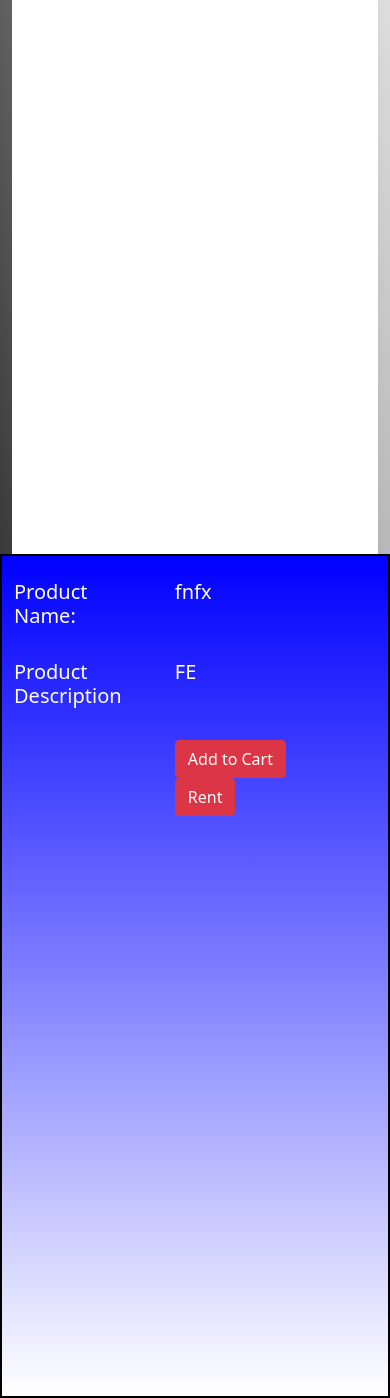
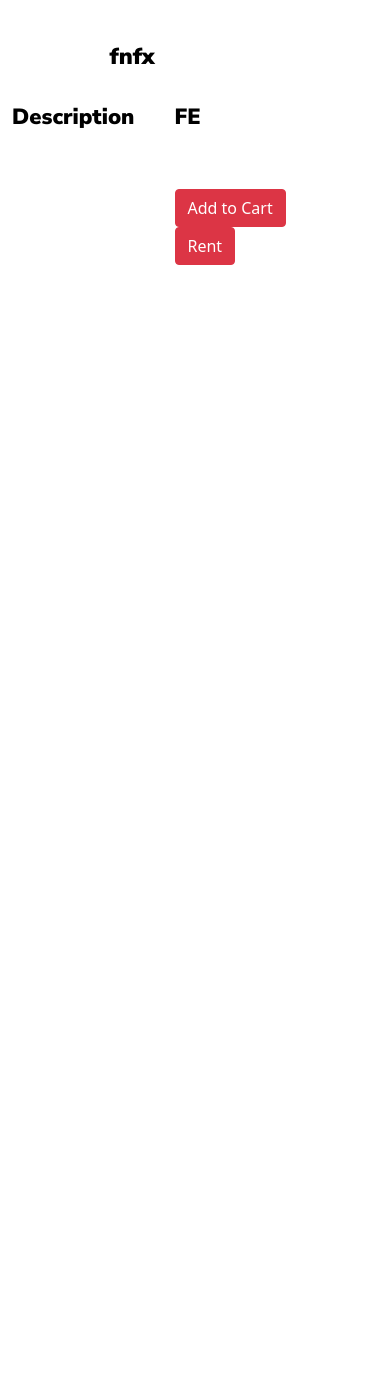
Before and after one commit to Rohit-Karalkar0612/Prabandh, a Django app: page /Image/9 in a window 390 px wide. Shown: the part 486-1884 px from the top of the page. After the commit the page ends 751 px from the top, so only its background shows below. Run offline with Django 3.2, Linux system fonts and the light colour scheme; data comes from the database, SQL or seed files in the repository; both versions use the stored data as it was after the commit; some libraries are stand-ins or nearby versions.

Commit message:
Changed design of Product page

```diff
--- a/Rent/static/Rent/css/ProdViewCust.css
+++ b/Rent/static/Rent/css/ProdViewCust.css
@@ -9,8 +9,9 @@
   height: inherit !important;
 }
 .left1 {
-  height: 100vh;
+  height: max-content;
   overflow: hidden;
+  transition: 0.5s ease-in;
 }
 .left {
   background-color: white;
@@ -19,9 +20,10 @@
   overflow: hidden;
   height: inherit;
   overflow-y: scroll;
+  transition: 0.5s ease-in;
 }
 .right {
-  background-image: linear-gradient(blue, white);
+  background-color: white;
   height: 100vh;
 }
 .info {
@@ -35,12 +37,11 @@
   bottom: 0;
   background: rgb(0, 0, 0);
   background: rgba(0, 0, 0, 0.5);
-  color: #f1f1f1;
   width: 100%;
   height: 100%;
   transition: 0.5s ease;
   opacity: 0;
-  color: white;
+  color: black;
   padding: 20px;
   text-align: center;
   margin: auto;
@@ -158,10 +159,21 @@
   background: #b30000;
 }
 
-h5,
-h2 {
-  color: white;
+h5 {
+  color: black;
+  font-family: "Nunito Sans", "Helvetica Neue", sans-serif;
+  font-weight: 900;
+  font-size: 22px;
+  margin-bottom: 10px;
+}
+
+h2,
+h3 {
+  color: black;
+  font-family: "Nunito Sans", "Helvetica Neue", sans-serif;
+  font-weight: 900;
+  margin-bottom: 10px;
 }
 body {
-  background-image: linear-gradient(to top right, black, white);
+  background-image: white;
 }
--- a/Rent/templates/Rent/ProdViewCust.html
+++ b/Rent/templates/Rent/ProdViewCust.html
@@ -3,14 +3,17 @@
 
 {% block css %}
 <link rel="stylesheet" href="{% static 'Rent/css/ProdViewCust.css' %}?{% now "U" %}">
+<link href="https://fonts.googleapis.com/css?family=Nunito+Sans:400,400i,700,900&display=swap" rel="stylesheet">
+
 {% endblock %}
 {% block title%}
     {{Product.product_name}}
 {%endblock%}
 {% block content %}
 <div class="container-fluid">
+    <br>
     <div class="row">
-        <h2>Product Details</h2>
+        <h2>{{ pro.title }}</h2>
         <br>
         <br>
         <br>
@@ -20,22 +23,19 @@
             </div>
         </div>
         <div class="col-sm-1"></div>
-        <div class="col-sm-5 right col-xs-12"  style="border: 2px solid black;">
+        <div class="col-sm-5 right col-xs-12">
             <div class="row">
                 <div class="col-12">
                     <br>
-                    <div class="row">
-                        <div class="col-5">
-                            <h5>Product Name: </h5>
-                        </div>
-                        <div class="col-7">
-                            <h5>{{ pro.title }}</h5>
+                    <div class="row justify-content-center">
+                        <div class="col-6">
+                            <h3>{{ pro.title }}</h3>
                         </div>
                     </div>
                     <br>
                     <div class="row">
                         <div class="col-5">
-                            <h5>Product Description</h5>
+                            <h5>Description</h5>
                         </div>
                         <div class="col-7">
                             <div class="aboutblock">
--- a/Rent/templates/Rent/loop.html
+++ b/Rent/templates/Rent/loop.html
@@ -6,20 +6,36 @@
 <!-- <div class="col-5 left"> -->
     <div class="col-12 k">
         <!-- <h1>{{ pro.image_of_product.url }}</h1> -->
-        <div class="imgb">
-            <img src="{{ pro.image_of_product.url }}">
-        </div>
-        {% for p in Product %}
+        <div id="carouselExampleControls" class="carousel slide" data-bs-ride="carousel">
+            <div class="carousel-inner">
+                    <div class="carousel-item active">
+                        <img src="{{ pro.image_of_product.url }}" class="d-block w-100" alt="...">
+                    </div>
+                    {% for p in Product %}
+                        <div class="carousel-item">
+                            <img src="{{ p.photo.url }}" class="d-block w-100" alt="...">
+                        </div>
+
+                    {% endfor %}
+            </div>
+            <button class="carousel-control-prev" type="button" data-bs-target="#carouselExampleControls" data-bs-slide="prev">
+              <span class="carousel-control-prev-icon" aria-hidden="true"></span>
+              <span class="visually-hidden">Previous</span>
+            </button>
+            <button class="carousel-control-next" type="button" data-bs-target="#carouselExampleControls" data-bs-slide="next">
+              <span class="carousel-control-next-icon" aria-hidden="true"></span>
+              <span class="visually-hidden">Next</span>
+            </button>
+          </div>
         <!-- <div class="outerimg"> -->
-            <div class="imgb">
+            <!-- <div class="imgb">
                 <img src="{{ p.photo.url }}">
                 <div class="over">
                     <div class="vertical-center">
                         <button class="btn btn-danger delete" data-val="{{ p.id }}">Delete</button>
                     </div>
                 </div>
-            </div>
+            </div> -->
         <!-- </div> -->
-        {% endfor %}
     </div>
 <!-- </div> -->
--- a/Rent/urls.py
+++ b/Rent/urls.py
@@ -23,4 +23,5 @@
     path('check/create/',views.create_payment,name="create"),
     path('webhook/',views.webhook,name="web"),
     path('success/',views.success.as_view(),name="success"),
+    path('details/',views.RentAmt,name="detail"),
 ]
--- a/Rent/views.py
+++ b/Rent/views.py
@@ -2,9 +2,9 @@
 from django.shortcuts import render, redirect, get_object_or_404
 from django.views import View
 from django.views.generic import CreateView,TemplateView
-from .models import Product,Photo,Subcategory,Category,Photo,Cart,Rent_Amount
+from .models import Product,Photo,Subcategory,Category,Photo,Cart
 from User.models import Seller
-from .forms import ProductForm,PhotoForm
+from .forms import ProductForm,PhotoForm,RentForm
 from django.urls import reverse,resolve
 from urllib.parse import urlencode
 from django.conf import settings
@@ -327,3 +327,7 @@
 
 class success(TemplateView):
     template_name="Rent/success.html"
+
+
+def RentAmt(request):
+    return render(request,'Rent/details.html',{'form':RentForm})
```
Also changed, not shown: Rent/forms.py (+9 -1 lines), Rent/templates/Rent/details.html (added, +9 -0 lines), db.sqlite3, media/product_photos/2_hv9Bpml.jpg (added), media/product_photos/Screenshot_8_HKln6YP.png (added).
